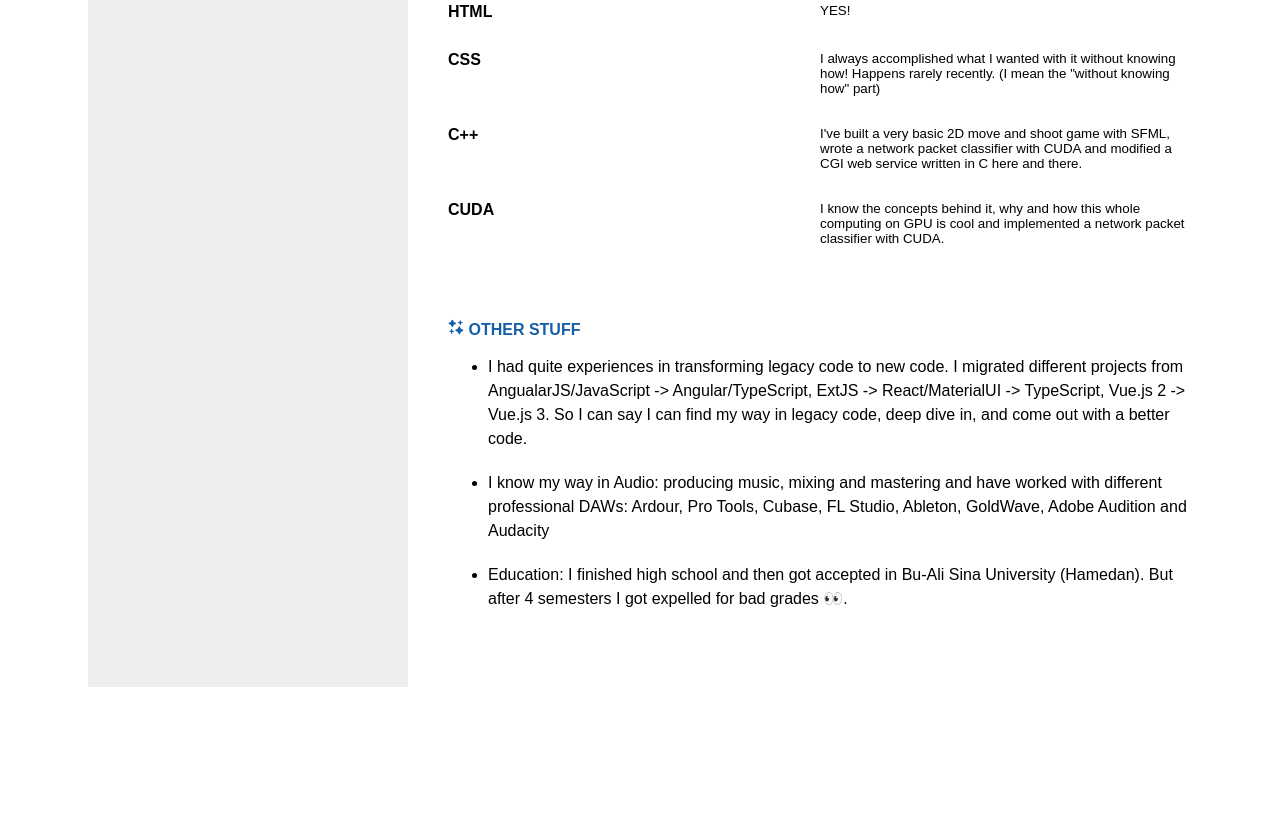
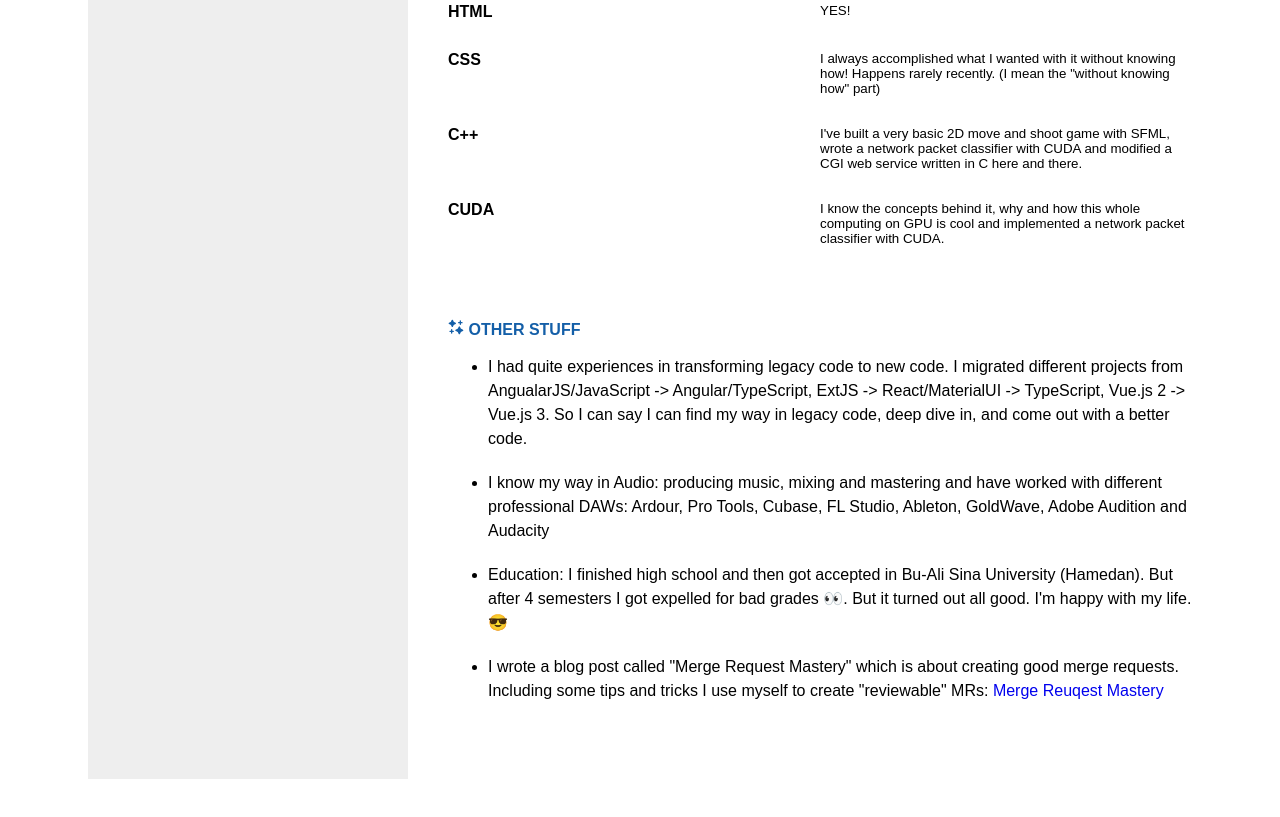
Before and after one commit to aghArdeshir/aghardeshir.github.io, a website: page CV/index.html in a window 1280 px wide. Shown: the part 4436-5253 px from the top of the page. Before the commit the page ends 5211 px from the top, so only its background shows below. Drawn offline with Linux system fonts and the light colour scheme.

Commit message:
CV:add a point about me having a blog

```diff
--- a/CV/index.html
+++ b/CV/index.html
@@ -719,7 +719,18 @@
           <li>
             Education: I finished high school and then got accepted in Bu-Ali
             Sina University (Hamedan). But after 4 semesters I got expelled for
-            bad grades 👀.
+            bad grades 👀. But it turned out all good. I'm happy with my life.
+            😎
+          </li>
+          <li>
+            I wrote a blog post called "Merge Request Mastery" which is about
+            creating good merge requests. Including some tips and tricks I use
+            myself to create "reviewable" MRs:
+            <a
+              href="https://aghardeshir.github.io/blog/merge-request-mastery.html"
+            >
+              Merge Reuqest Mastery
+            </a>
           </li>
         </ul>
       </section>
```
